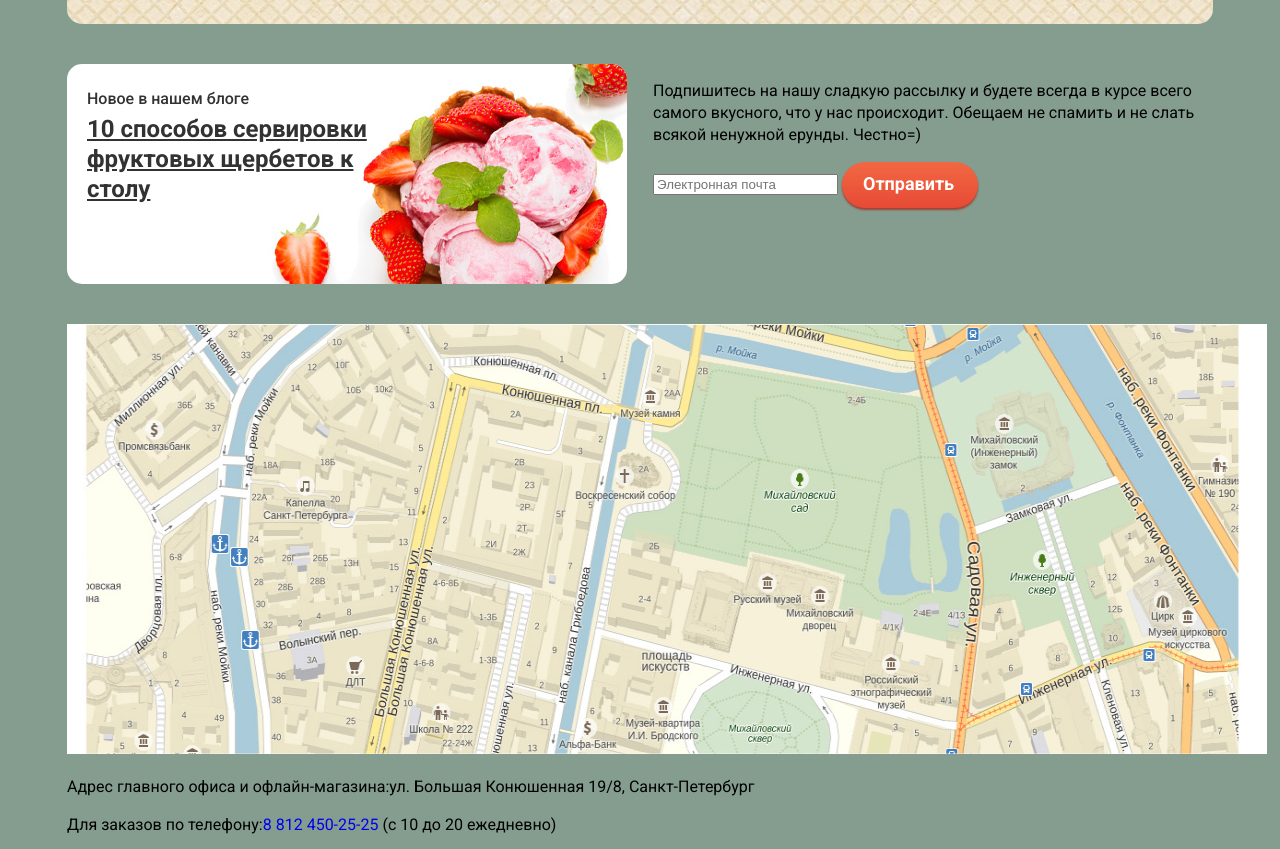
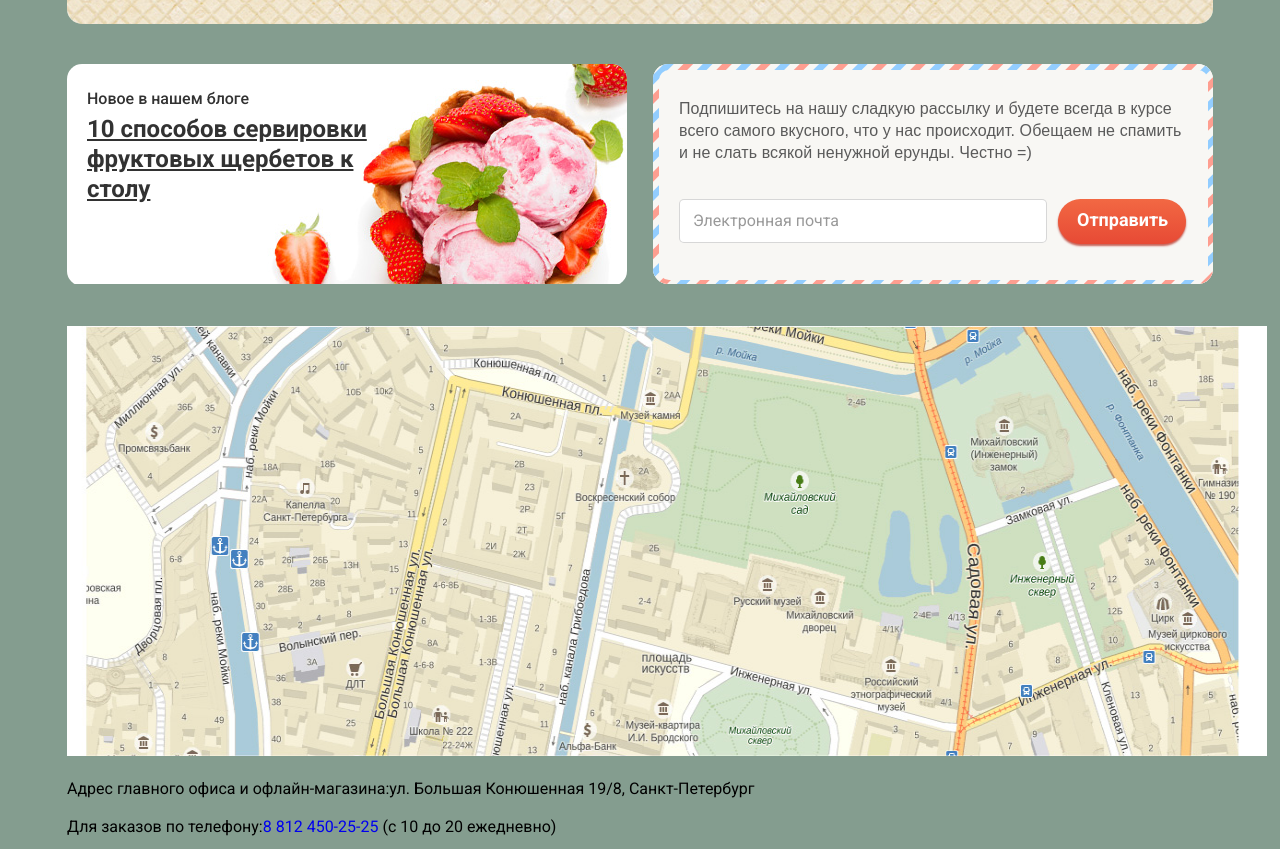
Before and after one commit to bazavei/861641-gllacy-25, a plain HTML site: page index.html in a window 1280 px wide. Shown: the part 1560-2409 px from the top of the page. Drawn offline with Linux system fonts and the light colour scheme.

Commit message:
добавляет стилизацию блока подписки на рассылку

```diff
--- a/css/style.css
+++ b/css/style.css
@@ -617,3 +617,79 @@ input[type="radio"].visually-hidden {
 .subscription {
   width: 560px;
 }
+
+.subscription {
+  margin: 0;
+  padding: 0;
+  background: url(../img/svg/bg-post.svg) no-repeat 0 0;
+}
+
+.subscription-wrapper {
+  box-sizing: border-box;
+  padding-left: 20px;
+  padding-top: 18px;
+  padding-right: 19px;
+  padding-bottom: 36px;
+  margin: 6px;
+  width: 549px;
+
+  border-radius: 10px;
+  background-color: #f8f7f4;
+}
+.subscription .discription {
+  box-sizing: border-box;
+  margin: 0;
+  margin-bottom: 35px;
+  padding: 0;
+  padding-top: 10px;
+
+  font-family: "Robobto", Arial, sans-serif;
+  font-size: 16px;
+  font-weight: normal;
+  line-height: 22px;
+  letter-spacing: 0.1px;
+  color: #5a5a5a;
+}
+
+.subscription-form {
+  display: block;
+  margin: 0;
+}
+
+.subscription-form input {
+  box-sizing: border-box;
+  width: 368px;
+
+  padding: 9px 13px;
+
+  font-family: "Roboto", Arial, sans-serif;
+  font-size: 16px;
+  line-height: 24px;
+
+  border-radius: 5px;
+  border: solid 1px rgba(178, 178, 178, 0.52);
+  background-color: #ffffff;
+}
+
+.subscription-form input::placeholder {
+  font-weight: 400;
+  color: #999999;
+}
+
+.subscription-form input:hover,
+.subscription-form input:focus {
+  box-shadow: 0 0 0 1px rgba(178, 178, 178, 0.52);
+}
+
+.subscription-form input:active {
+  box-shadow: 0 0 0 1px rgba(46, 136, 228, 0.52);
+}
+
+.subscription-form .button{
+  padding-left: 19px;
+  padding-top: 9px;
+  padding-right: 18px;
+  padding-bottom: 12px;
+
+  margin-left: 7px;
+}
--- a/index.html
+++ b/index.html
@@ -157,12 +157,14 @@
           <a href="news-link.html" class="news-link">10 способов сервировки фруктовых щербетов к столу</a>
         </article>
         <section class="subscription">
-          <h2 class="visually-hidden">Подписка на рассылку</h2>
-          <p class="discription">Подпишитесь на нашу сладкую рассылку и будете всегда в курсе всего самого вкусного, что у нас происходит. Обещаем не спамить и не слать всякой ненужной ерунды. Честно=)</p>
-          <form class="subscription-form" action="https://echo.htmlacademy.ru/" method="post">
-            <input type="text" name="e-mail" placeholder="Электронная почта">
-            <button class="button" type="submit" name="submit-button">Отправить</button>
-          </form>
+          <div class="subscription-wrapper">
+            <h2 class="visually-hidden">Подписка на рассылку</h2>
+            <p class="discription">Подпишитесь на нашу сладкую рассылку и будете всегда в курсе всего самого вкусного, что у нас происходит. Обещаем не спамить и не слать всякой ненужной ерунды. Честно =)</p>
+            <form class="subscription-form" action="https://echo.htmlacademy.ru/" method="post">
+              <input type="text" name="e-mail" placeholder="Электронная почта">
+              <button class="button" type="submit" name="submit-button">Отправить</button>
+           </form>
+          </div>
         </section>
       </div>
 
```
